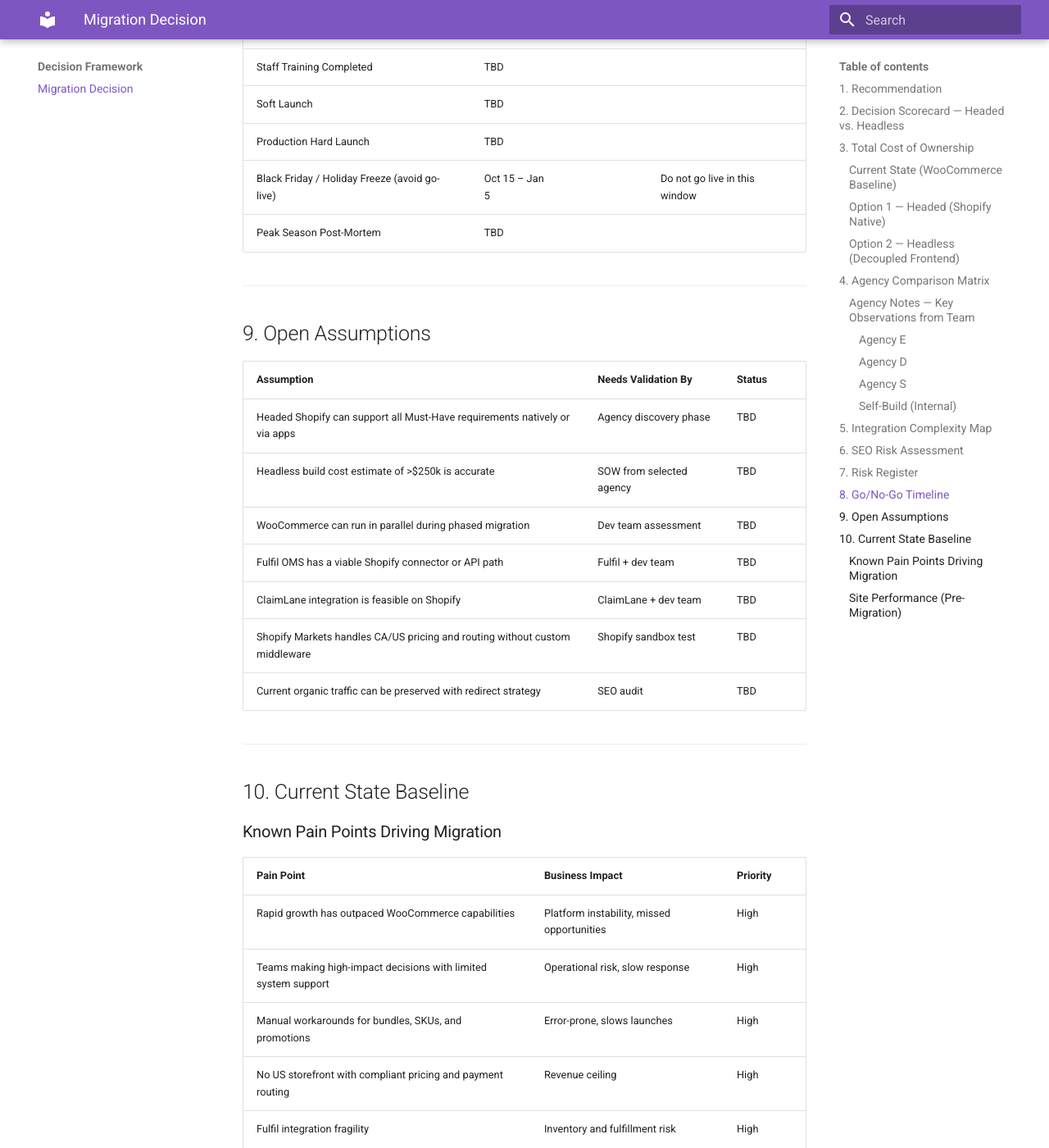
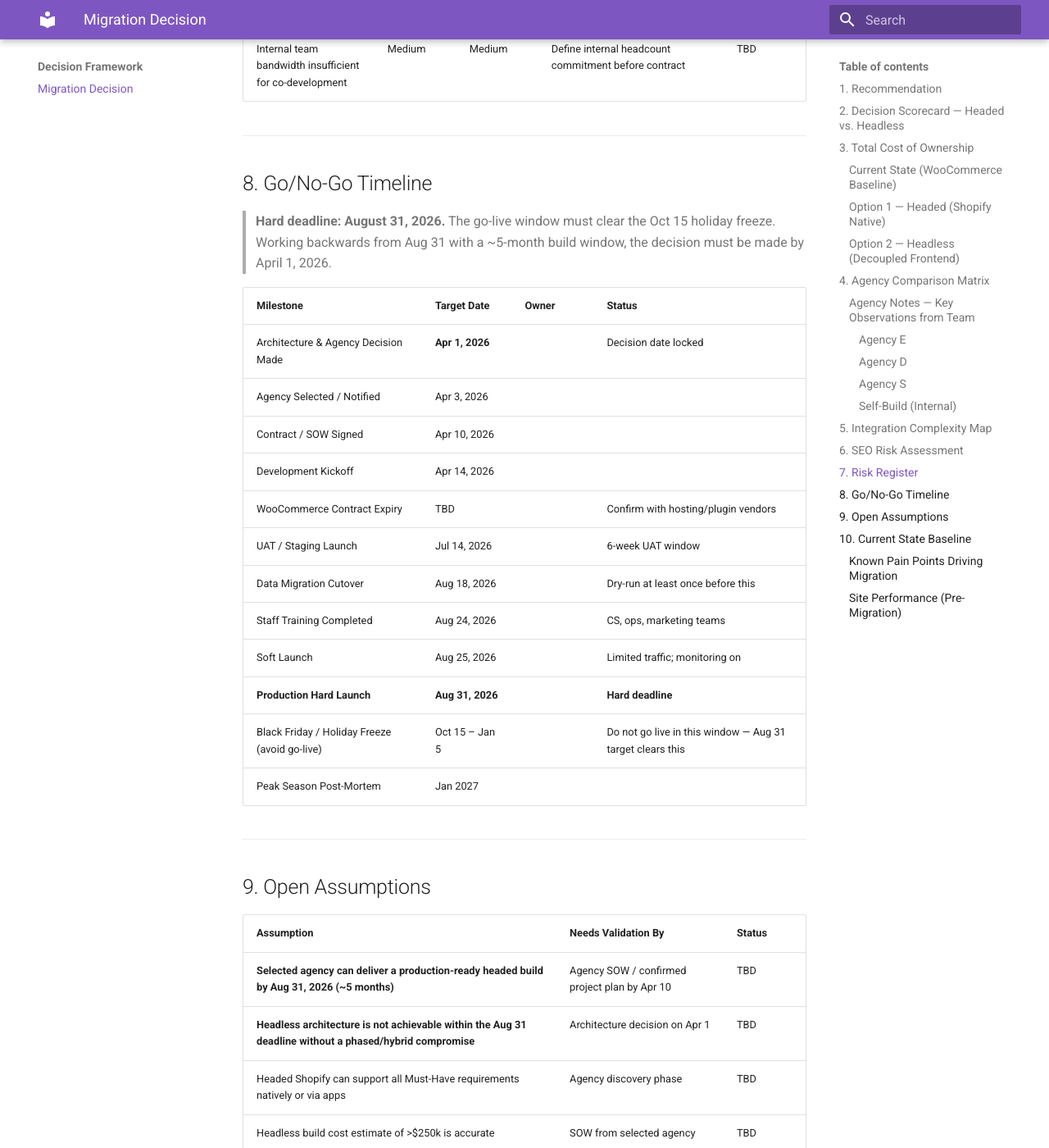
Before and after one commit to charanbobby/Shopify2026, an MkDocs documentation site: the page built from docs/decision-framework.md, in a window 1280 px wide and 1400 px high, scrolled down 9104 px. Shown: the whole window at 82% size. Built offline with MkDocs 1.6.1 and Material for MkDocs 9.7.7, drawn with Linux system fonts in a browser that asks for light colours; comment, search, counter and statistics services are not loaded; some of the changed text lies outside the part shown.

Commit message:
Lock in Aug 31 hard deadline and Apr 1 decision date; reweight scorecard for time-to-market
- Decision date: April 1, 2026; hard launch: August 31, 2026
- Speed to Market weight raised 20% → 30% in Decision Scorecard
- TCO Year 3 reduced 10% → 5%; Content Flexibility reduced 15% → 10%
- Go/No-Go Timeline: all milestones now dated working back from Aug 31
- Risk Register: added Aug 31 deadline miss as Very High / Very High risk
- Open Assumptions: flagged headed viability and headless non-viability within window
- index.md Decision Status updated with locked dates

Co-Authored-By: Claude Sonnet 4.6 <noreply@anthropic.com>

```diff
--- a/docs/decision-framework.md
+++ b/docs/decision-framework.md
@@ -16,7 +16,8 @@ This page captures the key inputs needed to make a confident go/no-go decision o
 | --- | --- |
 | Recommended Architecture | TBD — Headed / Headless |
 | Recommended Agency | TBD |
-| Decision Date | TBD |
+| Decision Date | **April 1, 2026** |
+| Hard Launch Deadline | **August 31, 2026** |
 | Decision Made By | TBD |
 | Next Action | TBD |
 | Rationale | TBD |
@@ -26,13 +27,15 @@ This page captures the key inputs needed to make a confident go/no-go decision o
 ## 2. Decision Scorecard — Headed vs. Headless
 
 > Score each criterion 1 (poor) to 5 (excellent). Weighted total to be calculated separately (Score × Weight, summed per column).
+>
+> **Note — timeline now a primary constraint:** With a hard launch deadline of **Aug 31, 2026** and an architecture decision on **Apr 1, 2026**, the effective build window is approximately **5 months**. Headless builds typically add 6–12 months over headed. Speed to Market weight has been increased to 30% to reflect this constraint.
 
 | Criteria | Weight | Headed Score | Headless Score | Notes |
 | --- | --- | --- | --- | --- |
-| Speed to Market | 20% | | | Headed faster by ~6–12 months |
+| Speed to Market | **30%** | | | Headed faster by ~6–12 months; Aug 31 hard deadline makes full headless build non-viable in this window |
 | Total Cost — Year 1 | 15% | | | |
-| Total Cost — Year 3 | 10% | | | |
-| Content & Design Flexibility | 15% | | | |
+| Total Cost — Year 3 | **5%** | | | Reduced weight — timeline risk outweighs long-run cost optimization at this stage |
+| Content & Design Flexibility | **10%** | | | |
 | SEO Continuity Risk | 15% | | | Headed lower risk |
 | Internal Team Capacity | 10% | | | |
 | Integration Complexity | 10% | | | Headless adds overhead on checkout-adjacent integrations |
@@ -194,6 +197,8 @@ This page captures the key inputs needed to make a confident go/no-go decision o
 
 | Risk | Likelihood | Impact | Mitigation | Owner |
 | --- | --- | --- | --- | --- |
+| **Headless build cannot meet Aug 31, 2026 hard deadline** | **Very High** | **Very High** | Architecture decision must weight time-to-market as primary filter; headed strongly favoured given ~5-month window | TBD |
+| Headed build encounters scope creep and also slips past Aug 31 | Medium | Very High | Fix scope at SOW signing; milestone payments tied to delivery gates; go-live must clear Oct 15 holiday freeze | TBD |
 | Headless build exceeds $250k estimate | High | High | Get fixed-fee SOW; define scope freeze date | TBD |
 | SEO ranking drop post-migration | Medium | High | Full redirect map + staging CWV audit before go-live | TBD |
 | Fulfil OMS integration delayed | Medium | High | Parallel-run WooCommerce + Shopify during Phase 1 | TBD |
@@ -207,20 +212,22 @@ This page captures the key inputs needed to make a confident go/no-go decision o
 
 ## 8. Go/No-Go Timeline
 
+> **Hard deadline: August 31, 2026.** The go-live window must clear the Oct 15 holiday freeze. Working backwards from Aug 31 with a ~5-month build window, the decision must be made by April 1, 2026.
+
 | Milestone | Target Date | Owner | Status |
 | --- | --- | --- | --- |
-| Architecture Decision Made | TBD | | |
-| Agency Selected | TBD | | |
-| Contract / SOW Signed | TBD | | |
-| WooCommerce Contract Expiry | TBD | | |
-| Development Kickoff | TBD | | |
-| Data Migration Cutover Date | TBD | | |
-| UAT / Staging Launch | TBD | | |
-| Staff Training Completed | TBD | | |
-| Soft Launch | TBD | | |
-| Production Hard Launch | TBD | | |
-| Black Friday / Holiday Freeze (avoid go-live) | Oct 15 – Jan 5 | | Do not go live in this window |
-| Peak Season Post-Mortem | TBD | | |
+| Architecture & Agency Decision Made | **Apr 1, 2026** | | Decision date locked |
+| Agency Selected / Notified | Apr 3, 2026 | | |
+| Contract / SOW Signed | Apr 10, 2026 | | |
+| Development Kickoff | Apr 14, 2026 | | |
+| WooCommerce Contract Expiry | TBD | | Confirm with hosting/plugin vendors |
+| UAT / Staging Launch | Jul 14, 2026 | | 6-week UAT window |
+| Data Migration Cutover | Aug 18, 2026 | | Dry-run at least once before this |
+| Staff Training Completed | Aug 24, 2026 | | CS, ops, marketing teams |
+| Soft Launch | Aug 25, 2026 | | Limited traffic; monitoring on |
+| **Production Hard Launch** | **Aug 31, 2026** | | **Hard deadline** |
+| Black Friday / Holiday Freeze (avoid go-live) | Oct 15 – Jan 5 | | Do not go live in this window — Aug 31 target clears this |
+| Peak Season Post-Mortem | Jan 2027 | | |
 
 ---
 
@@ -228,6 +235,8 @@ This page captures the key inputs needed to make a confident go/no-go decision o
 
 | Assumption | Needs Validation By | Status |
 | --- | --- | --- |
+| **Selected agency can deliver a production-ready headed build by Aug 31, 2026 (~5 months)** | Agency SOW / confirmed project plan by Apr 10 | TBD |
+| **Headless architecture is not achievable within the Aug 31 deadline without a phased/hybrid compromise** | Architecture decision on Apr 1 | TBD |
 | Headed Shopify can support all Must-Have requirements natively or via apps | Agency discovery phase | TBD |
 | Headless build cost estimate of >$250k is accurate | SOW from selected agency | TBD |
 | WooCommerce can run in parallel during phased migration | Dev team assessment | TBD |
```
Also changed, not shown: docs/index.md (+5 -4 lines).
